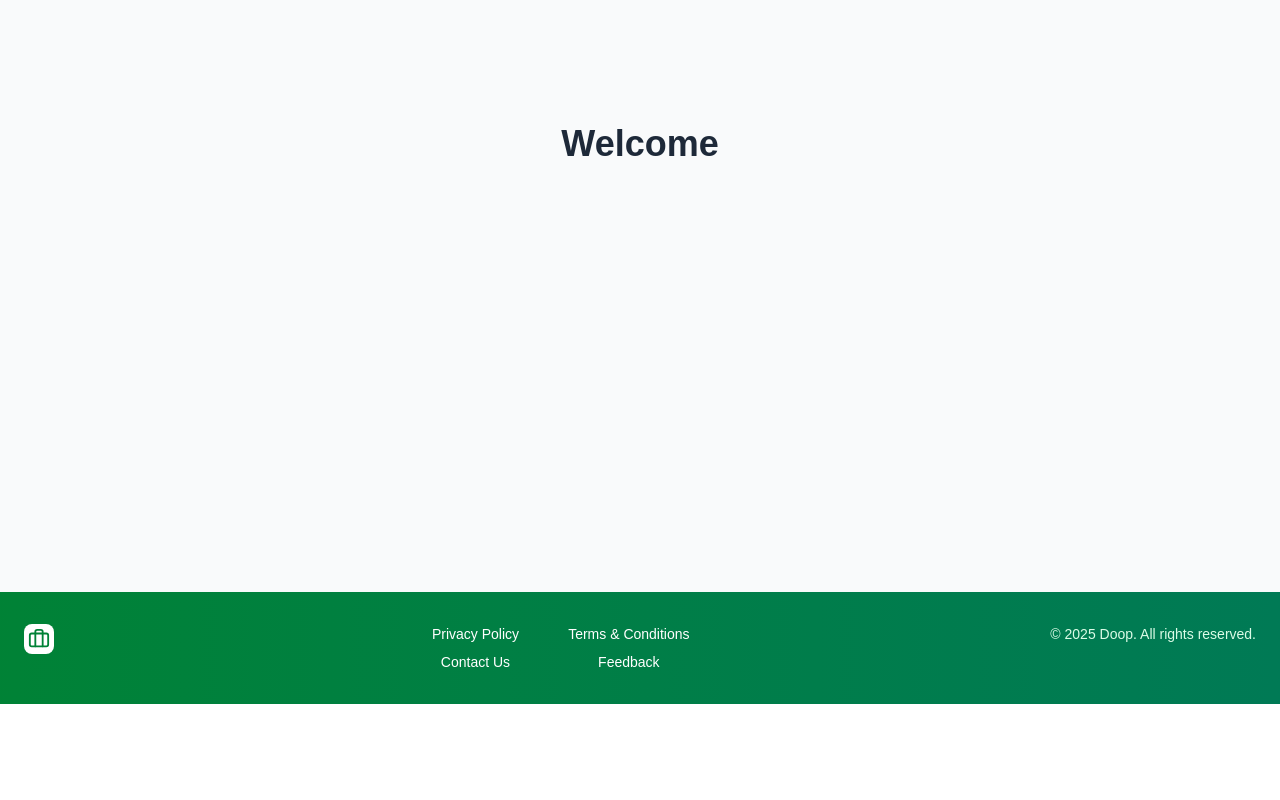
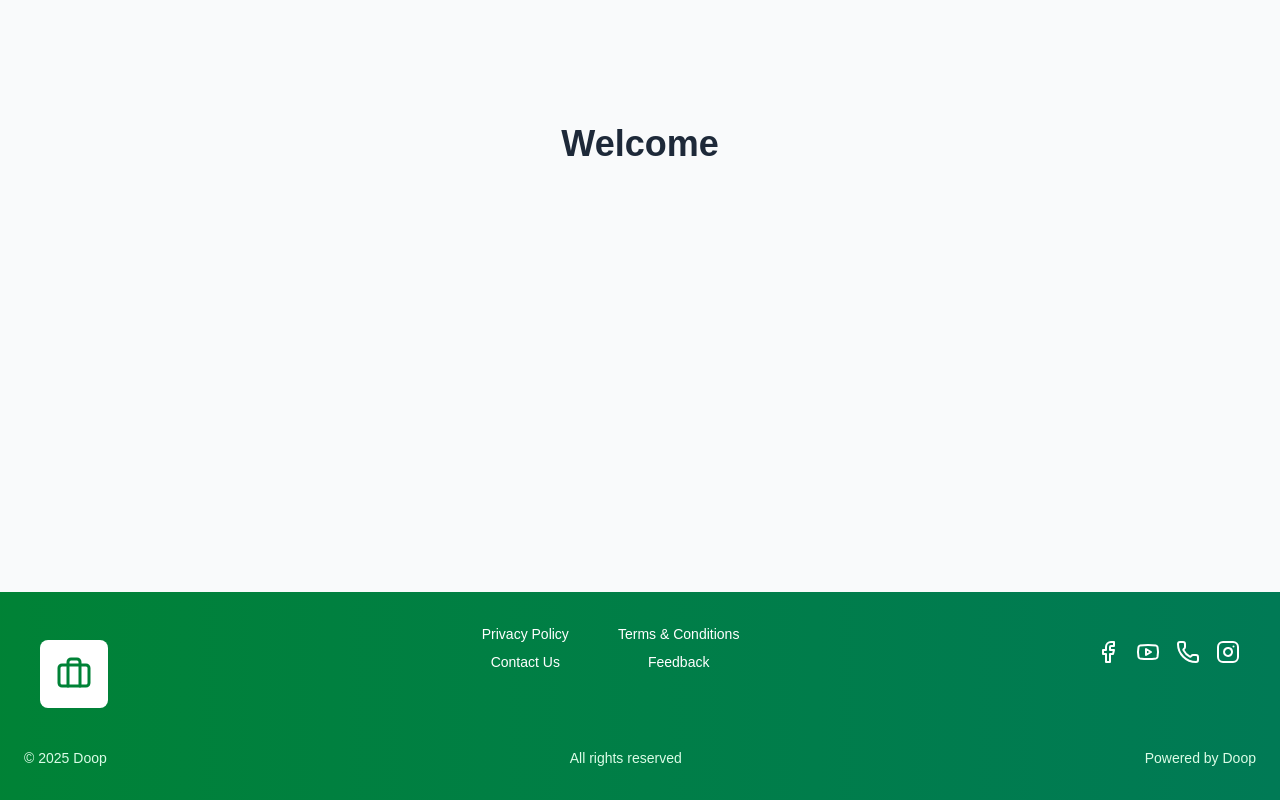
Before and after one commit to lakshannaveen/Final-Year-Frontend, a Next.js app: page / in a window 1280 px wide. Shown: the part 332-1132 px from the top of the page. Before the commit the page ends 1036 px from the top, so only its background shows below. Built offline with nearby package versions, Linux system fonts and the light colour scheme.

Commit message:
Update Footer.tsx

```diff
--- a/src/components/Footer.tsx
+++ b/src/components/Footer.tsx
@@ -1,17 +1,19 @@
 "use client";
 import React from "react";
-import { Briefcase } from "lucide-react";
+import { Briefcase, Facebook, Youtube, Instagram, Phone } from "lucide-react";
 
 export default function Footer() {
   return (
     <footer className="bg-gradient-to-r from-green-700 to-emerald-700 text-white mt-12">
       <div className="max-w-7xl mx-auto px-6 py-8">
+
+        {/* Top Row */}
         <div className="flex flex-col md:flex-row justify-between items-center md:items-start gap-6">
 
-          {/* Left: Logo Only */}
-          <div className="flex items-center">
-            <div className="bg-white text-green-700 rounded-lg p-1">
-              <Briefcase size={22} />
+          {/* Left: Larger Logo */}
+          <div className="flex items-center p-2 md:p-4">
+            <div className="bg-white text-green-700 rounded-lg p-4">
+              <Briefcase size={36} />
             </div>
           </div>
 
@@ -33,9 +35,38 @@ export default function Footer() {
             </div>
           </div>
 
-          {/* Right: Copyright */}
-          <div className="text-center md:text-right text-sm text-green-100">
-            &copy; {new Date().getFullYear()} Doop. All rights reserved.
+          {/* Right: Social Media Icons */}
+          <div className="flex gap-4 p-2 md:p-4">
+            <a href="https://facebook.com" target="_blank" rel="noopener noreferrer" className="hover:text-green-200 transition-colors">
+              <Facebook size={24} />
+            </a>
+            <a href="https://youtube.com" target="_blank" rel="noopener noreferrer" className="hover:text-green-200 transition-colors">
+              <Youtube size={24} />
+            </a>
+            <a href="https://wa.me" target="_blank" rel="noopener noreferrer" className="hover:text-green-200 transition-colors">
+              <Phone size={24} />
+            </a>
+            <a href="https://instagram.com" target="_blank" rel="noopener noreferrer" className="hover:text-green-200 transition-colors">
+              <Instagram size={24} />
+            </a>
+          </div>
+        </div>
+
+        {/* Bottom Row: Left - Middle - Right */}
+        <div className="mt-6 flex flex-col md:flex-row justify-between items-center text-sm text-green-100 gap-4">
+          {/* Left */}
+          <div className="text-center md:text-left">
+            &copy; {new Date().getFullYear()} Doop
+          </div>
+
+          {/* Middle */}
+          <div className="text-center">
+            All rights reserved
+          </div>
+
+          {/* Right */}
+          <div className="text-center md:text-right">
+            Powered by Doop
           </div>
         </div>
       </div>
```
